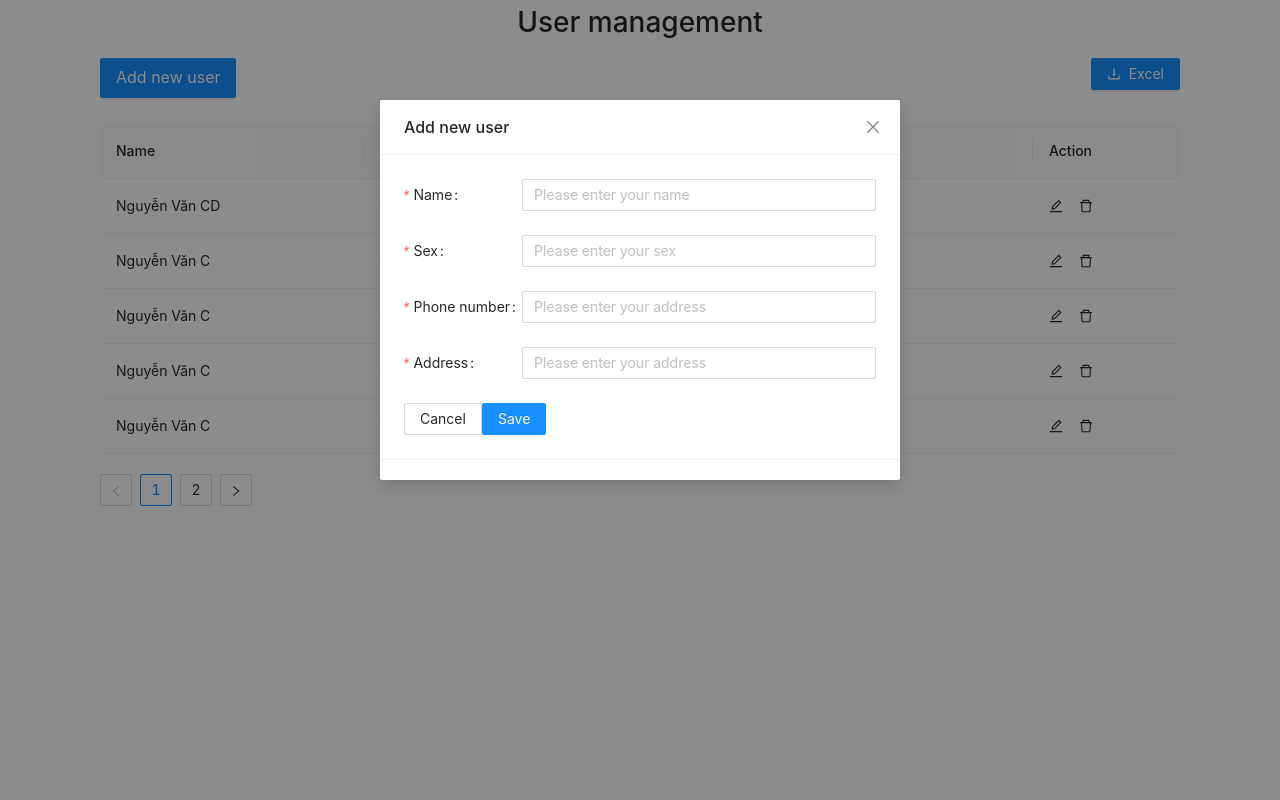
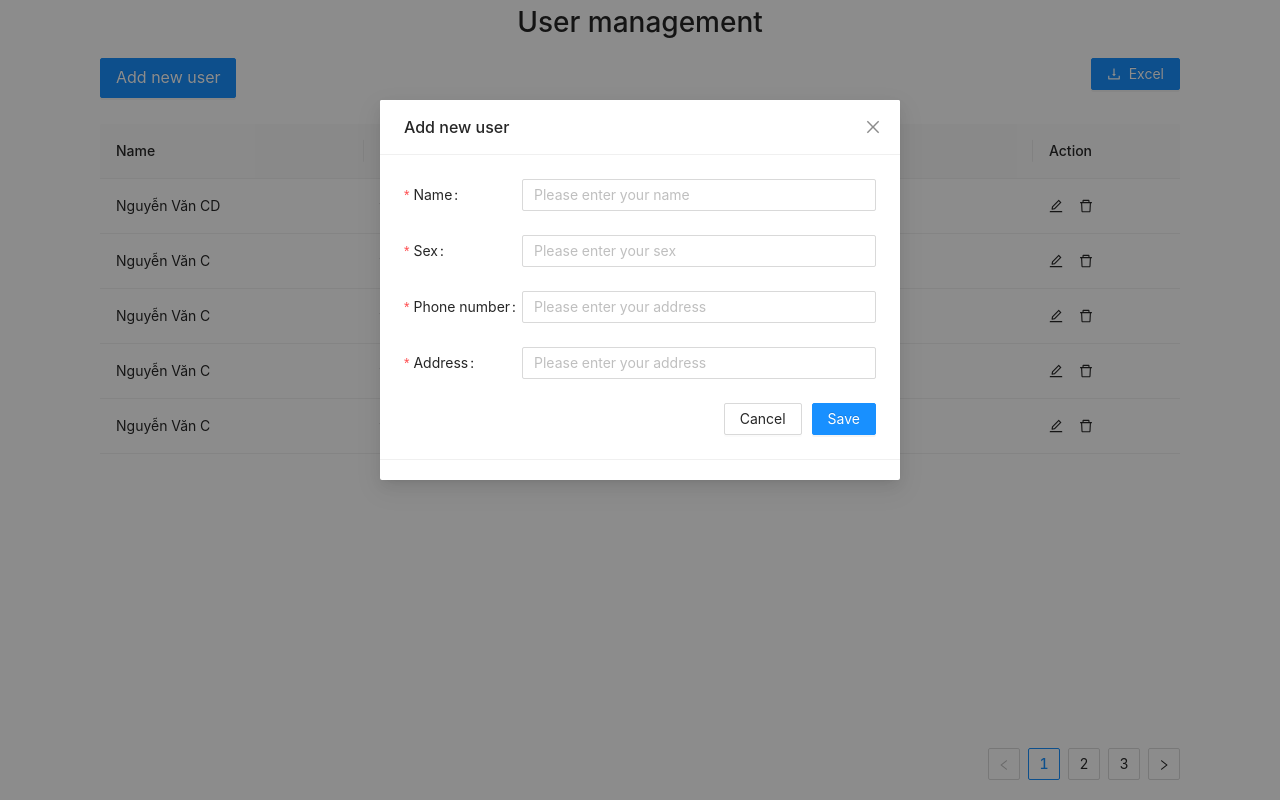
Before and after one commit to annguyenhuu0702/user-manager, a React (Create React App) app: page / in a window 1280 px wide. Both pictures are taken after a click on the button "Add new user". Built offline with nearby package versions, Linux system fonts and the light colour scheme; data requests are answered from the project's data file.

Commit message:
fix ui pagination

```diff
--- a/db.json
+++ b/db.json
@@ -36,11 +36,11 @@
       "address": "Thừa Thiên Huế"
     },
     {
-      "id": 8,
-      "name": "Nguyễn Văn C",
+      "name": "Nguyễn Văn D1",
+      "sex": "female",
       "phoneNumber": "0384974742",
-      "sex": "female",
-      "address": "Thừa Thiên Huế"
+      "address": "Thừa Thiên Huế",
+      "id": 8
     },
     {
       "id": 9,
@@ -50,11 +50,11 @@
       "address": "Thừa Thiên Huế"
     },
     {
-      "id": 10,
-      "name": "Nguyễn Văn C",
+      "name": "Nguyễn Văn A",
+      "sex": "female",
       "phoneNumber": "0384974742",
-      "sex": "female",
-      "address": "Thừa Thiên Huế"
+      "address": "Thừa Thiên Huế",
+      "id": 10
     },
     {
       "id": 11,
@@ -69,6 +69,13 @@
       "phoneNumber": "0337867708",
       "address": "Quảng Ngãi",
       "id": 13
+    },
+    {
+      "name": "học reactJs 1",
+      "sex": "nam",
+      "phoneNumber": "0337867708",
+      "address": "Quảng Ngãi",
+      "id": 14
     }
   ]
 }
--- a/src/__app.scss
+++ b/src/__app.scss
@@ -14,4 +14,8 @@
 .pagination {
   margin-top: 20px;
   padding-bottom: 20px;
+
+  position: fixed;
+  bottom: 0;
+  right: 0;
 }
--- a/src/components/Modal/ModalUser.js
+++ b/src/components/Modal/ModalUser.js
@@ -108,12 +108,18 @@ const ModalUser = ({ openModal }) => {
             onChange={(e) => setUser({ ...user, address: e.target.value })}
           />
         </Form.Item>
-        <Button key="back" onClick={() => handleCancel()}>
-          Cancel
-        </Button>
-        <Button type="primary" htmlType="submit">
-          Save
-        </Button>
+        <div className="modal-btn">
+          <Button
+            key="back"
+            onClick={() => handleCancel()}
+            style={{ marginRight: "10px" }}
+          >
+            Cancel
+          </Button>
+          <Button type="primary" htmlType="submit">
+            Save
+          </Button>
+        </div>
       </Form>
     </Modal>
   );
--- a/src/components/Modal/__modalUser.scss
+++ b/src/components/Modal/__modalUser.scss
@@ -1,3 +1,10 @@
 .ant-form-item-label {
   text-align: left;
 }
+
+.ant-modal-body {
+  .modal-btn {
+    display: flex;
+    justify-content: flex-end;
+  }
+}
```
